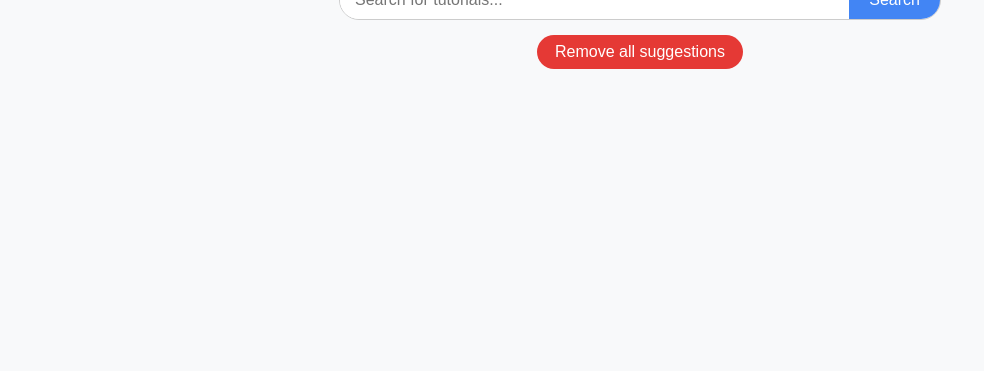
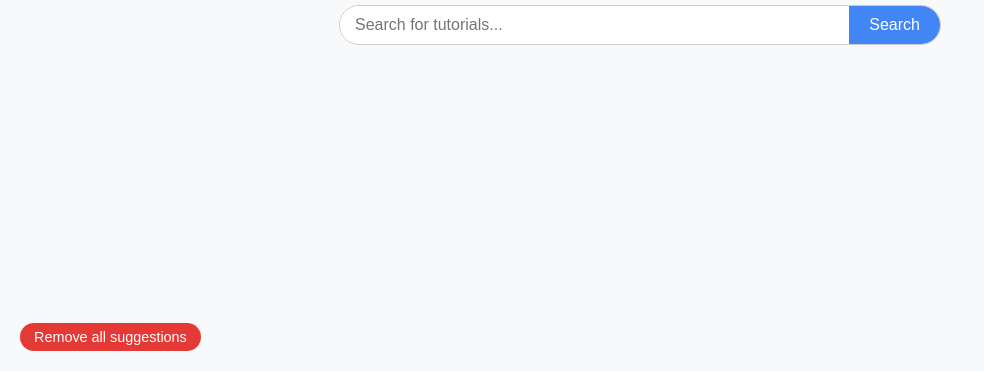
Before and after one commit to MCCHRISmaster/Tutfinder, a plain HTML site: page index.html in a window 1280 px wide. Shown: the part 429-800 px from the top of the page, without its empty margins (0-984 px from the left). Drawn offline with Linux system fonts and the light colour scheme.

Commit message:
added the remove suggestion button

```diff
--- a/index.html
+++ b/index.html
@@ -57,17 +57,24 @@
 
         .clear-btn {
             margin-top: 15px;
-            padding: 8px 18px;
+            padding: 6px 14px;
             border: none;
             background-color: #e53935;
             color: #fff;
-            font-size: 1rem;
+            font-size: 0.9rem;
             border-radius: 20px;
             cursor: pointer;
             transition: background 0.2s;
         }
         .clear-btn:hover {
             background-color: #b71c1c;
+        }
+        .bottom-left-btn {
+            position: fixed;
+            bottom: 20px;
+            left: 20px;
+            margin-top: 0;
+            z-index: 1001;
         }
     </style>
 </head>
@@ -78,8 +85,9 @@
         <input id="searchBar" type="text" placeholder="Search for tutorials..." autocomplete="off" />
         <button id="searchButton">Search</button>
     </div>
-    <button id="clearSuggestionsButton" class="clear-btn">Remove all suggestions</button>
     <div id="dropdown" style="position: relative; width: 50%; max-width: 600px;"></div>
+
+    <button id="clearSuggestionsButton" class="clear-btn bottom-left-btn">Remove all suggestions</button>
 
     <!-- Link the JavaScript file -->
     <script src="main.js"></script>
```
